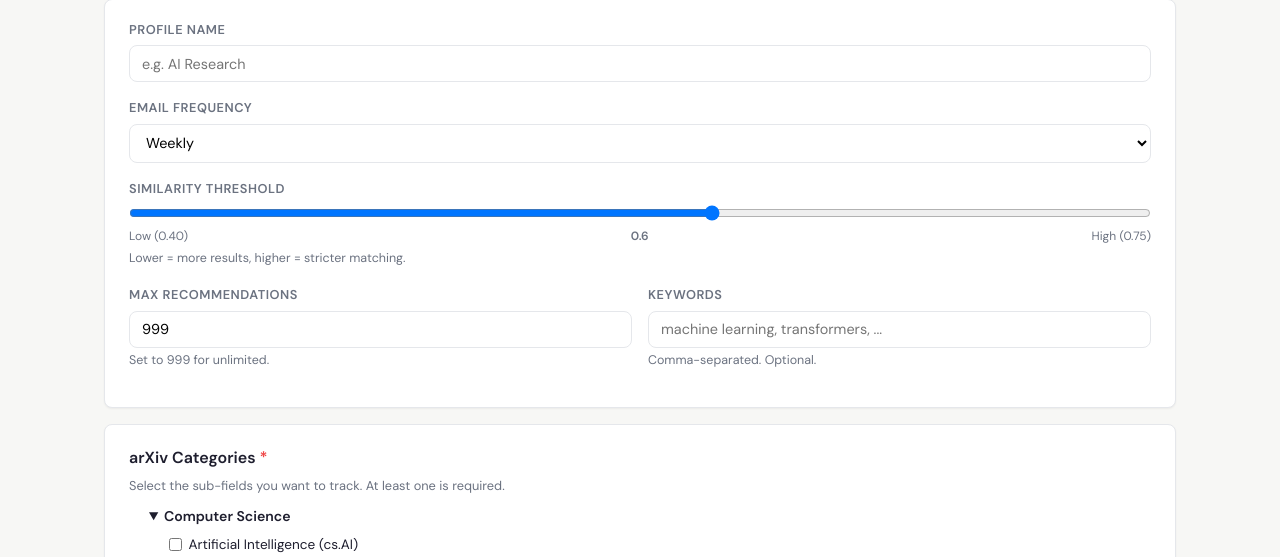
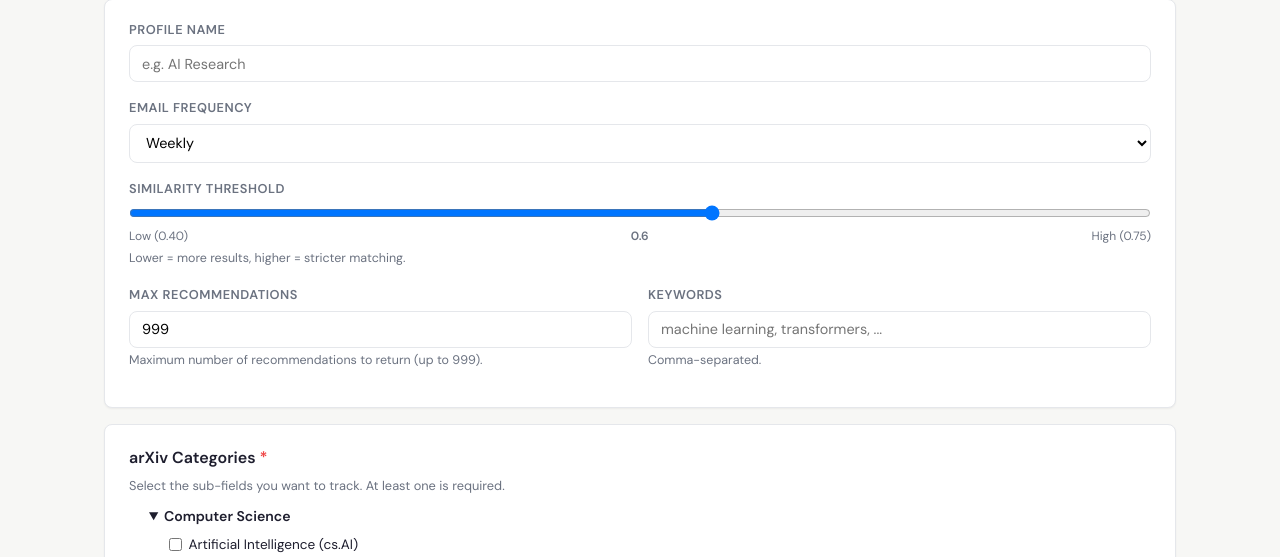
Before and after one commit to SyracuseUniversity/preprint-bot, a Django app: page /profiles/create/ in a window 1280 px wide. Shown: the part 216-773 px from the top of the page. Run offline with Django 5.2, Linux system fonts and the light colour scheme; the visitor is signed in with stand-in values (Sample User, id 1).

Commit message:
Address Copilot comments

```diff
--- a/django_site/core/templates/profiles/create.html
+++ b/django_site/core/templates/profiles/create.html
@@ -34,19 +34,19 @@
         <span id="threshold-display" style="font-weight:600;">{{ form.threshold.value|default:"0.6" }}</span>
         <span>High (0.75)</span>
       </div>
-      <div class="form-help">Lower = more results, higher = stricter matching.</div>
+      <div class="form-help">{{ form.threshold.help_text }}</div>
     </div>
 
     <div class="grid-2">
       <div class="form-group">
         <label for="id_top_x">Max Recommendations</label>
         {{ form.top_x }}
-        <div class="form-help">Set to 999 for unlimited.</div>
+        <div class="form-help">{{ form.top_x.help_text }}</div>
       </div>
       <div class="form-group">
         <label for="id_keywords">Keywords</label>
         {{ form.keywords }}
-        <div class="form-help">Comma-separated. Optional.</div>
+        <div class="form-help">{{ form.keywords.help_text }}</div>
       </div>
     </div>
   </div>
--- a/django_site/core/templates/profiles/list.html
+++ b/django_site/core/templates/profiles/list.html
@@ -51,8 +51,8 @@
         <strong>{{ p.threshold }}</strong>
       </div>
       <div>
-        <span class="text-sm text-dim">Max Papers</span><br>
-        <strong>{{ p.top_x|default:"∞" }}</strong>
+        <span class="text-sm text-dim">Max Recommendations</span><br>
+        <strong>{{ p.top_x|default:"—" }}</strong>
       </div>
     </div>
 
--- a/django_site/core/templates/recommendations/list.html
+++ b/django_site/core/templates/recommendations/list.html
@@ -125,21 +125,21 @@
 {% if total_pages > 1 %}
 <div class="pagination">
   {% if page > 1 %}
-    <a href="?profile={{ selected_profile.pk }}&page={{ page|add:"-1" }}&min_score={{ filter_min_score|floatformat:2 }}&date_from={{ filter_date_from }}&date_to={{ filter_date_to }}&q={{ filter_keyword }}{% for c in filter_cats %}&cat={{ c }}{% endfor %}">← Prev</a>
+    <a href="?profile={{ selected_profile.pk }}&page={{ page|add:"-1" }}&min_score={{ filter_min_score|floatformat:2 }}&date_from={{ filter_date_from|urlencode }}&date_to={{ filter_date_to|urlencode }}&q={{ filter_keyword|urlencode }}{% for c in filter_cats %}&cat={{ c|urlencode }}{% endfor %}">← Prev</a>
   {% endif %}
 
   {% for p in pages_range %}
     {% if p == page %}
       <span class="current">{{ p }}</span>
     {% elif p == 1 or p == total_pages or p >= page|add:"-2" and p <= page|add:"2" %}
-      <a href="?profile={{ selected_profile.pk }}&page={{ p }}&min_score={{ filter_min_score|floatformat:2 }}&date_from={{ filter_date_from }}&date_to={{ filter_date_to }}&q={{ filter_keyword }}{% for c in filter_cats %}&cat={{ c }}{% endfor %}">{{ p }}</a>
+      <a href="?profile={{ selected_profile.pk }}&page={{ p }}&min_score={{ filter_min_score|floatformat:2 }}&date_from={{ filter_date_from|urlencode }}&date_to={{ filter_date_to|urlencode }}&q={{ filter_keyword|urlencode }}{% for c in filter_cats %}&cat={{ c|urlencode }}{% endfor %}">{{ p }}</a>
     {% elif p == page|add:"-3" or p == page|add:"3" %}
       <span class="text-dim">…</span>
     {% endif %}
   {% endfor %}
 
   {% if page < total_pages %}
-    <a href="?profile={{ selected_profile.pk }}&page={{ page|add:"1" }}&min_score={{ filter_min_score|floatformat:2 }}&date_from={{ filter_date_from }}&date_to={{ filter_date_to }}&q={{ filter_keyword }}{% for c in filter_cats %}&cat={{ c }}{% endfor %}">Next →</a>
+    <a href="?profile={{ selected_profile.pk }}&page={{ page|add:"1" }}&min_score={{ filter_min_score|floatformat:2 }}&date_from={{ filter_date_from|urlencode }}&date_to={{ filter_date_to|urlencode }}&q={{ filter_keyword|urlencode }}{% for c in filter_cats %}&cat={{ c|urlencode }}{% endfor %}">Next →</a>
   {% endif %}
 </div>
 {% endif %}
--- a/django_site/core/views.py
+++ b/django_site/core/views.py
@@ -249,7 +249,7 @@ def _get_latest_recommendations(pb_user):
     paper_ids = {pr.recommendation.paper_id for pr in pr_list}
     summaries_map = {
         s.paper_id: s.summary_text or ""
-        for s in Summary.objects.filter(paper_id__in=paper_ids)
+        for s in Summary.objects.filter(paper_id__in=paper_ids, mode="abstract")
     }
 
     # Deduplicate by arxiv_id keeping highest score
```
Also changed, not shown: 1 other file.
